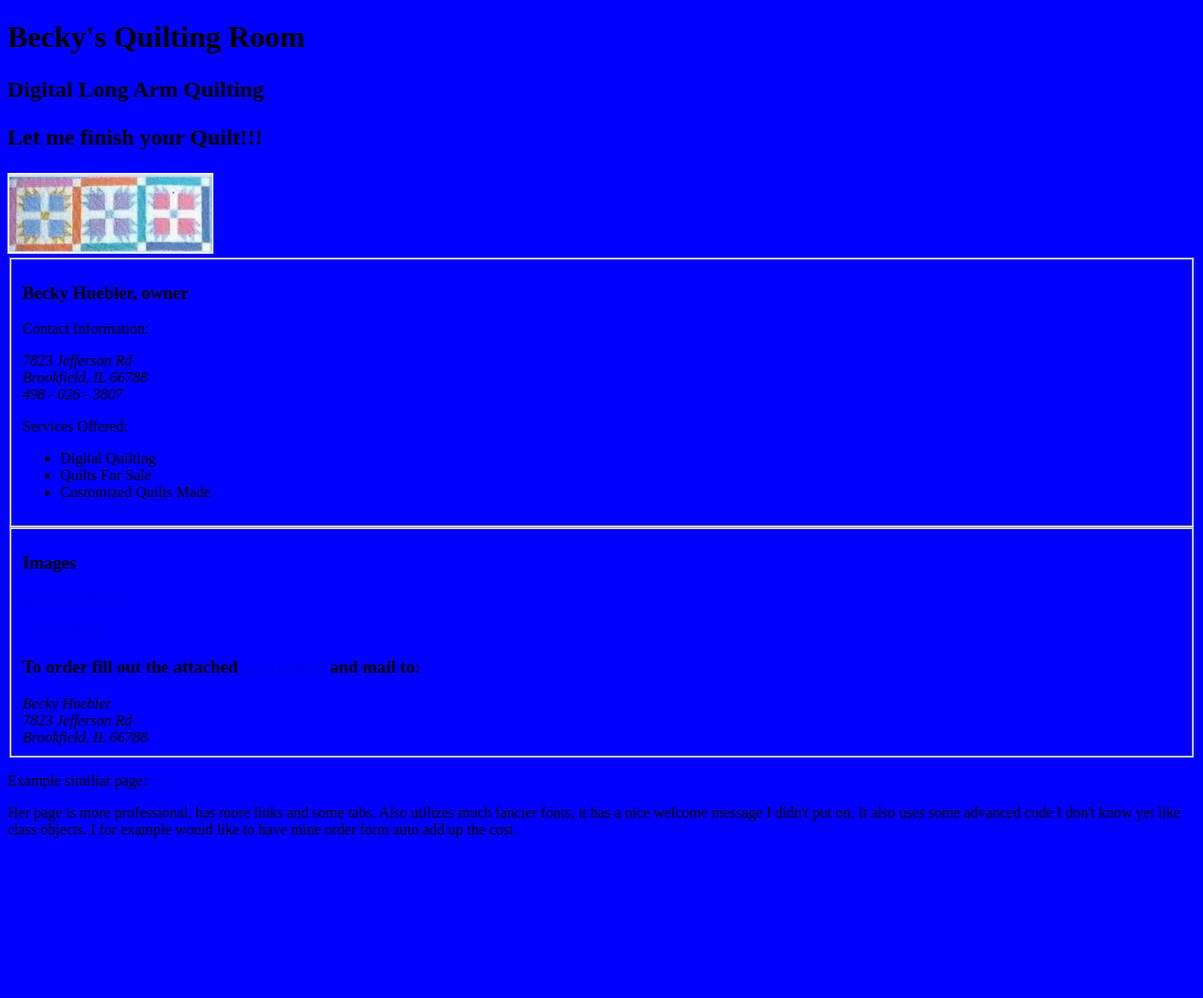
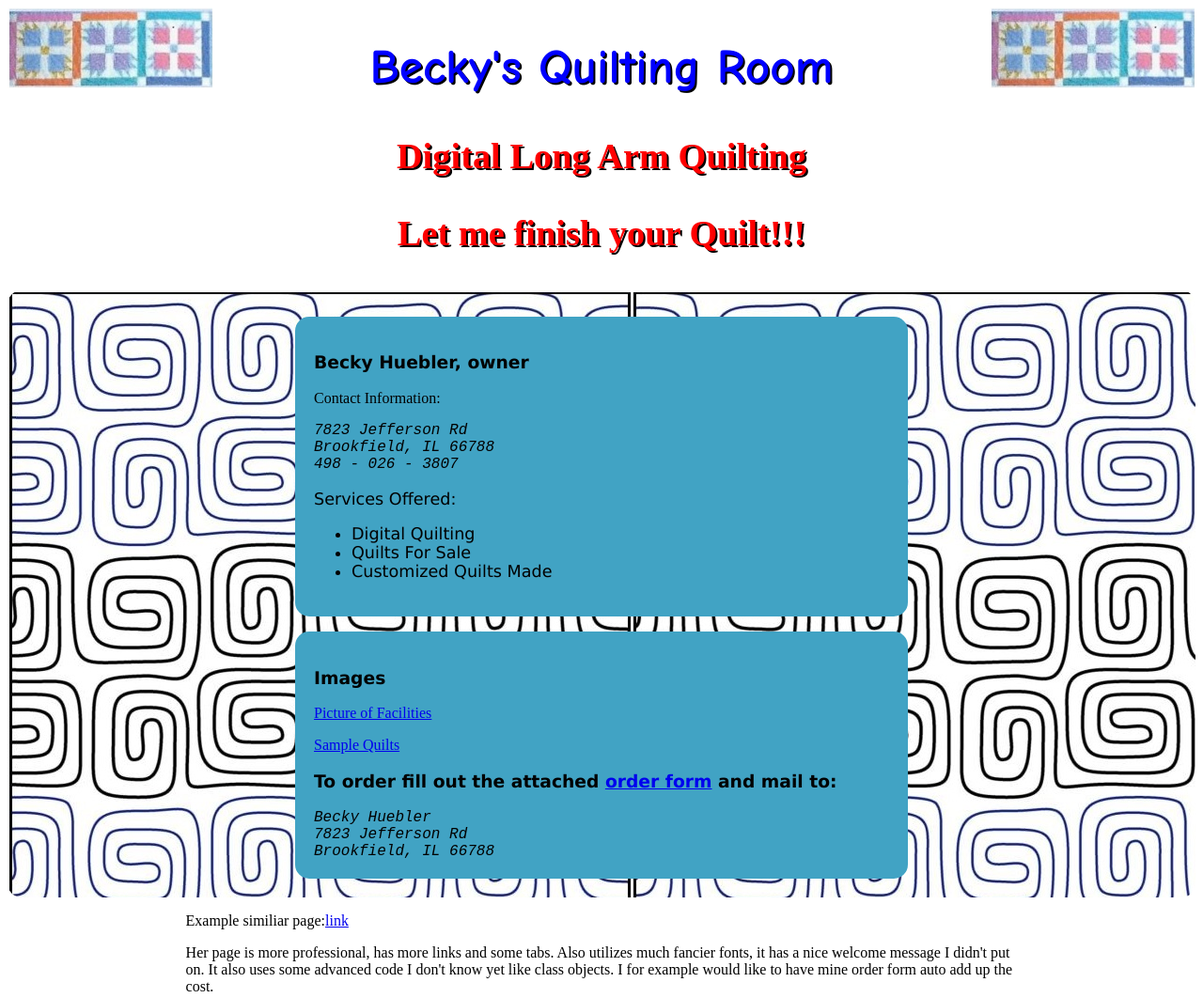
Before and after one commit to hueblerw/hueblerw.github.io, a plain HTML site: page index.html in a window 1280 px wide. Shown: the whole page at 94% size. Before the commit the page ends 908 px from the top, so only its background shows below. Drawn offline with Linux system fonts and the light colour scheme.

Commit message:
css styles as per release 1 on the main web page

```diff
--- a/index.html
+++ b/index.html
@@ -2,24 +2,28 @@
 <html>
 <head>
 	<title>Becky's Quilting Room</title>
+	<section id="title">
 		<h1>Becky's Quilting Room</h1>
 		<h2><p>Digital Long Arm Quilting</p>
 		<p>Let me finish your Quilt!!!</p></h2>
+	</section>
 </head>
 <link rel="stylesheet" href="styles.css" type="text/css">
 <body>
-	<img src = "pictures/Quilting_request_form_logo.jpg" alt = "quilt logo" height="86" width="219">
-	<fieldset>
+	<img src = "pictures/Quilting_request_form_logo.jpg" alt = "quilt logo" height="86" width="219" id="quilt-logoA" class="logo">
+	<img src = "pictures/Quilting_request_form_logo.jpg" alt = "quilt logo" height="86" width="219" id="quilt-logoB" class="logo">
+	<main>
+	<section class="body" id="first-part">
 		<div>
 			<h3>Becky Huebler, owner</h3>
 			<p>Contact Information:</p>
 		</div>
-		<div>
+		<div class="address">
 			<address>7823 Jefferson Rd<br>
 			Brookfield, IL 66788<br>
 			498 - 026 - 3807 </address>
 		</div>
-		<div>
+		<div id="services">
 			<p>Services Offered:</p>
 			<ul>
 				<li>Digital Quilting</li>
@@ -27,8 +31,8 @@
 				<li>Customized Quilts Made</li>
 			</ul>
 		</div>
-	</fieldset>
-	<fieldset>
+	</section>
+	<section class="body" id="second-part">
 		<div>
 			<h3>Images</h3>
 			<p><a href = "facilities.html"> Picture of Facilities </a></p>
@@ -36,13 +40,16 @@
 		</div>
 		<div>
 			<h3>To order fill out the attached <a href = "order_form.html">order form</a> and mail to:</h3>
-			<address>Becky Huebler<br>
+			<address class="address">Becky Huebler<br>
 			7823 Jefferson Rd<br>
 			Brookfield, IL 66788</address>
 		</div>
-	</fieldset>
+	</section>
+	</main>
 </body>
+<footer>
 	<p></p>
 	<f1>Example similiar page:<a href="http://www.thequiltingpage.com/">link</a></f1>
 	<p>Her page is more professional, has more links and some tabs.  Also utilizes much fancier fonts, it has a nice welcome message I didn't put on.  It also uses some advanced code I don't know yet like class objects.  I for example would like to have mine order form auto add up the cost.</p>
+</footer>
 </html>
--- a/styles.css
+++ b/styles.css
@@ -1,3 +1,105 @@
-body {
-	background:blue
+h1,h2 {
+	text-align: center;
+	color: blue;
+	text-shadow: 2px 2px black;
 }
+
+h1 {
+	font-size: 4vw;
+	font-family: "Comic Sans MS", cursive, sans-serif ;
+}
+
+h2 {
+	font-size: 3vw;
+	color: red;
+}
+
+main {
+	background-image: url("pictures/quilt-yodel-background.jpg");
+	padding: 20px;
+	border-radius: 15px;
+}
+
+a:visited {
+    color: #05F219;
+}
+
+.body {
+	max-width: 50%;
+	margin-left: 8px;
+	margin-right: 8px;
+	margin-color: green;
+	padding:20px;
+	border-radius: 15px;
+	margin-left: auto;
+	margin-right: auto;
+	background-color: #41A3C4;
+}
+
+#first-part {
+	margin-top: 8px;
+	margin-bottom: 16px;
+}
+
+#section-part {
+	margin-bottom: 8px;
+	margin-top: 16px;
+}
+
+footer {
+	max-width: 70%;
+	margin-left: auto;
+	margin-right: auto;
+}
+
+h3 {
+	font-family: Verdana, Geneva, sans-serif;
+}
+
+#services {
+	font-family: Verdana, Geneva, sans-serif;
+	font-size: 110%;
+}
+
+.address {
+	font-family: "Courier New", Courier, monospace;
+}
+
+/* put the logos in the upper corners. */
+
+.logo {
+	position: absolute;
+	margin: 8px;
+	z-index: -1;
+}
+
+#quilt-logoA {
+	top: 0px;
+	left: 0px;
+}
+
+#quilt-logoB {
+	top: 0px;
+	right: 0px;
+}
+
+@media screen and (max-width: 840px) {
+	.logo {
+		transform:          rotate(270deg);
+-ms-transform:      rotate(270deg);
+-moz-transform:     rotate(270deg);
+-webkit-transform:  rotate(270deg);
+-o-transform:       rotate(270deg);
+	position: absolute;
+	margin: 8px;
+	}
+	#quilt-logoA {
+		top: 100px;
+		left: -40px;
+	}
+
+	#quilt-logoB {
+		top: 100px;
+		right: -40px;
+	}
+}
```
Also changed, not shown: examples.html (+2 -0 lines), pictures/quilt-yodel-background.jpg (added). Lines whose indentation alone changed are shown as unchanged.
